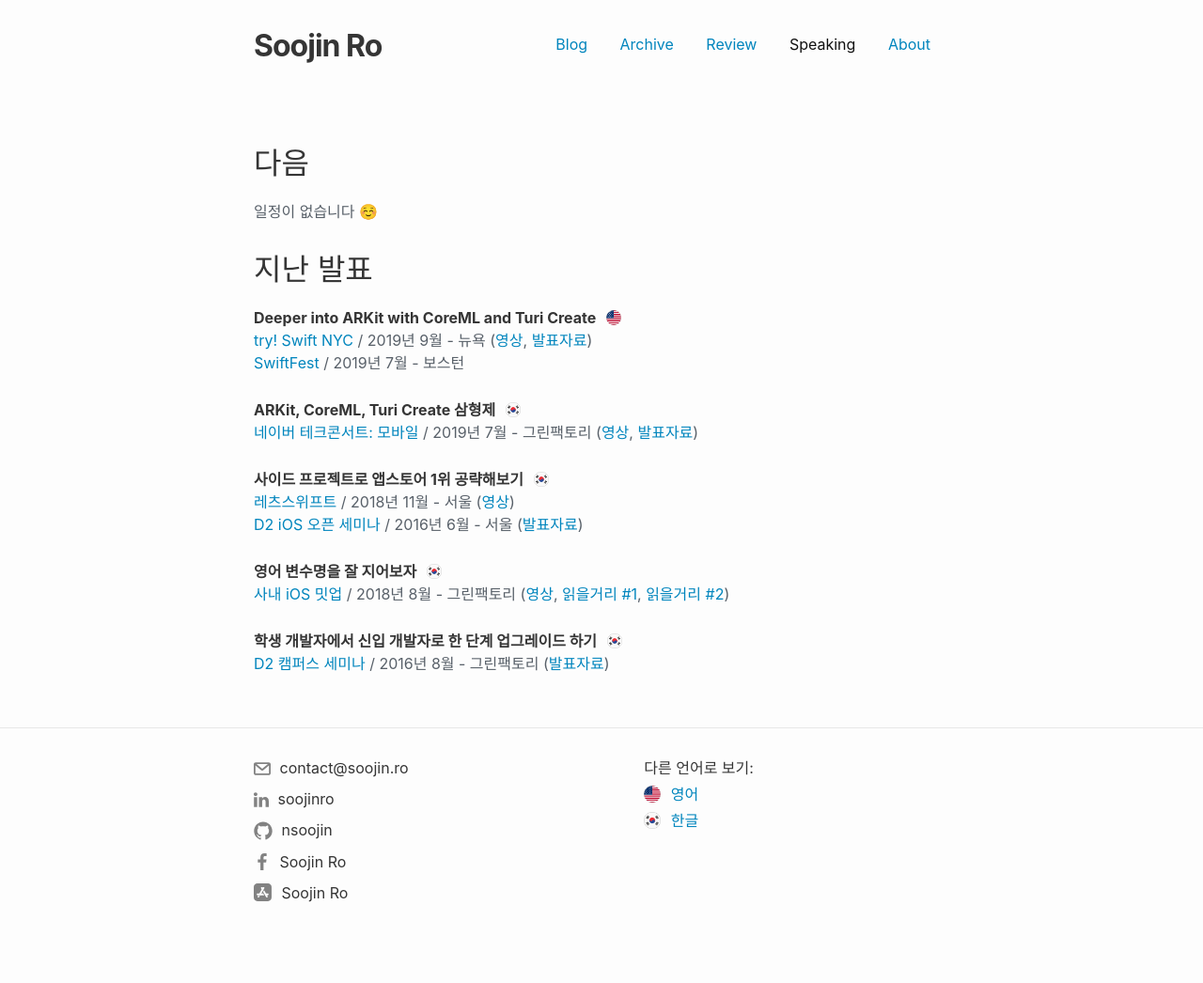
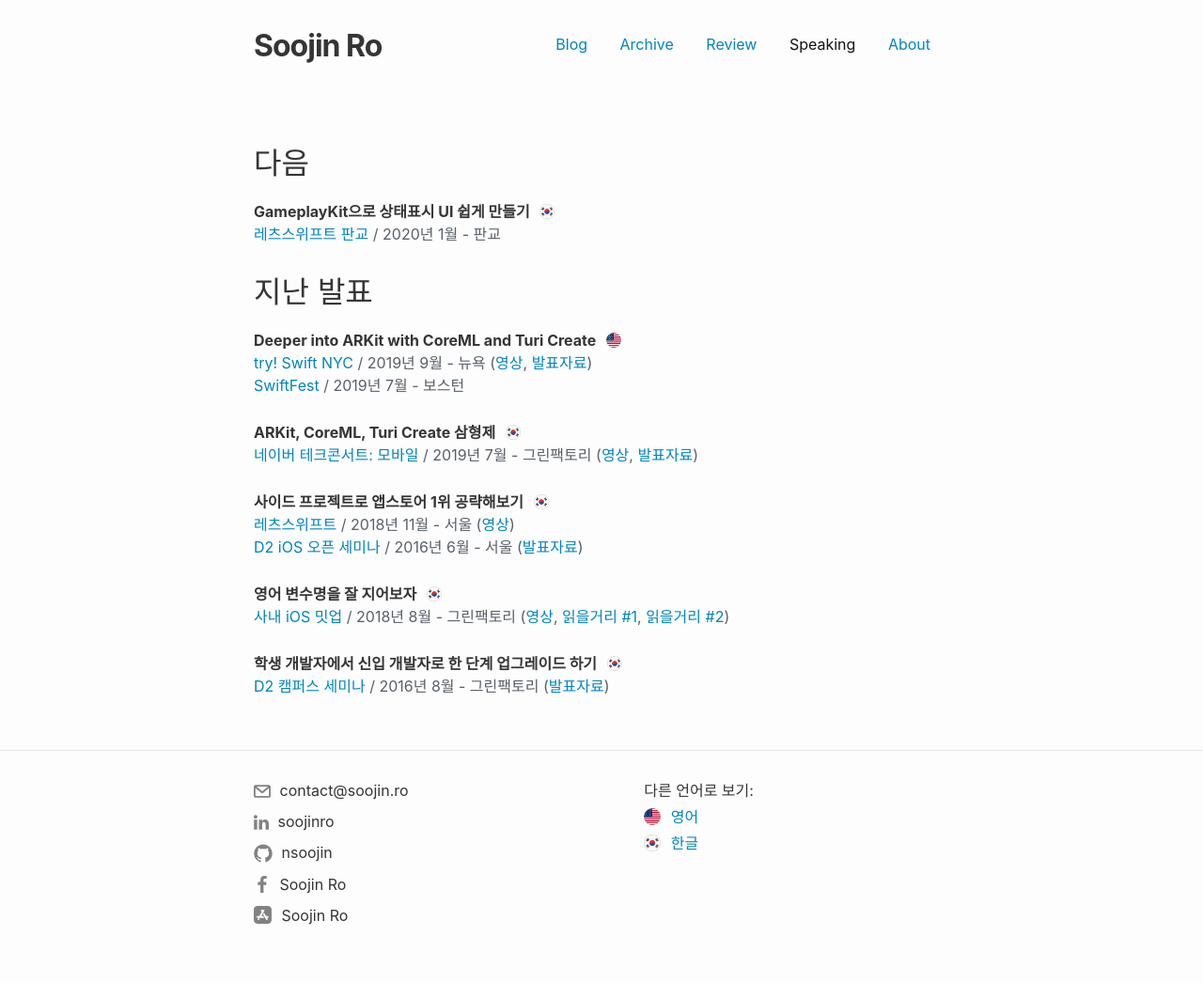
Before and after one commit to nsoojin/nsoojin.github.io, a Jekyll site: the page built from speaking/speaking-kr.md, in a window 1280 px wide. Shown: the whole page at 94% size. Built offline with Jekyll 4.4.1, drawn with Linux system fonts in a browser that asks for light colours; before the commit the page ends 1022 px from its top, so only the background shows below that.

Commit message:
레츠스위프트 판교

```diff
--- a/speaking/speaking-kr.md
+++ b/speaking/speaking-kr.md
@@ -13,7 +13,12 @@ permalink: /speaking-kr
 ---
 # 다음
 
-일정이 없습니다 ☺️
+<!-- 일정이 없습니다 ☺️ -->
+
+<strong class="talk-title">GameplayKit으로 상태표시 UI 쉽게 만들기</strong>
+<img style="margin-left: 6px; margin-bottom: 3px" src="/assets/language-icons/kr.png" width="16"/>
+<br>
+[레츠스위프트 판교](https://festa.io/events/803) / 2020년 1월 - 판교
 
 # 지난 발표
 
```
Also changed, not shown: speaking/index.md (+6 -1 lines).
